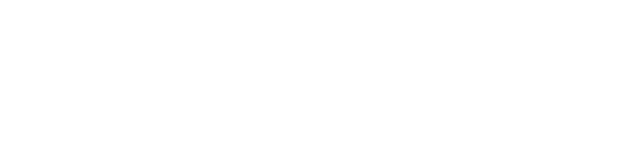
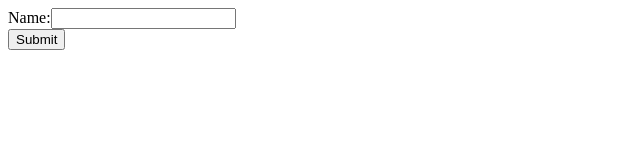
Before and after one commit to acciojob/signup-form-car-chekurihemanth, a website: page main.html in a window 1280 px wide. Shown: the whole page, without its empty margins (0-640 px from the left). Drawn offline with Linux system fonts and the light colour scheme.

Commit message:
created a submission

```diff
--- a/main.html
+++ b/main.html
@@ -10,7 +10,13 @@
 	<!-- the entire body must be written by student -->
     <script type="text/javascript" src="./script.js">
 </script>
-
+<table>
+	<form action="#"method="post">
+	<label for="name">Name:</label>
+	<input type="text" id="name" name="name" required><br>
+		<input type="submit" value="Submit">
+</form>
+</table>
 </body>
 
 </html>
```
